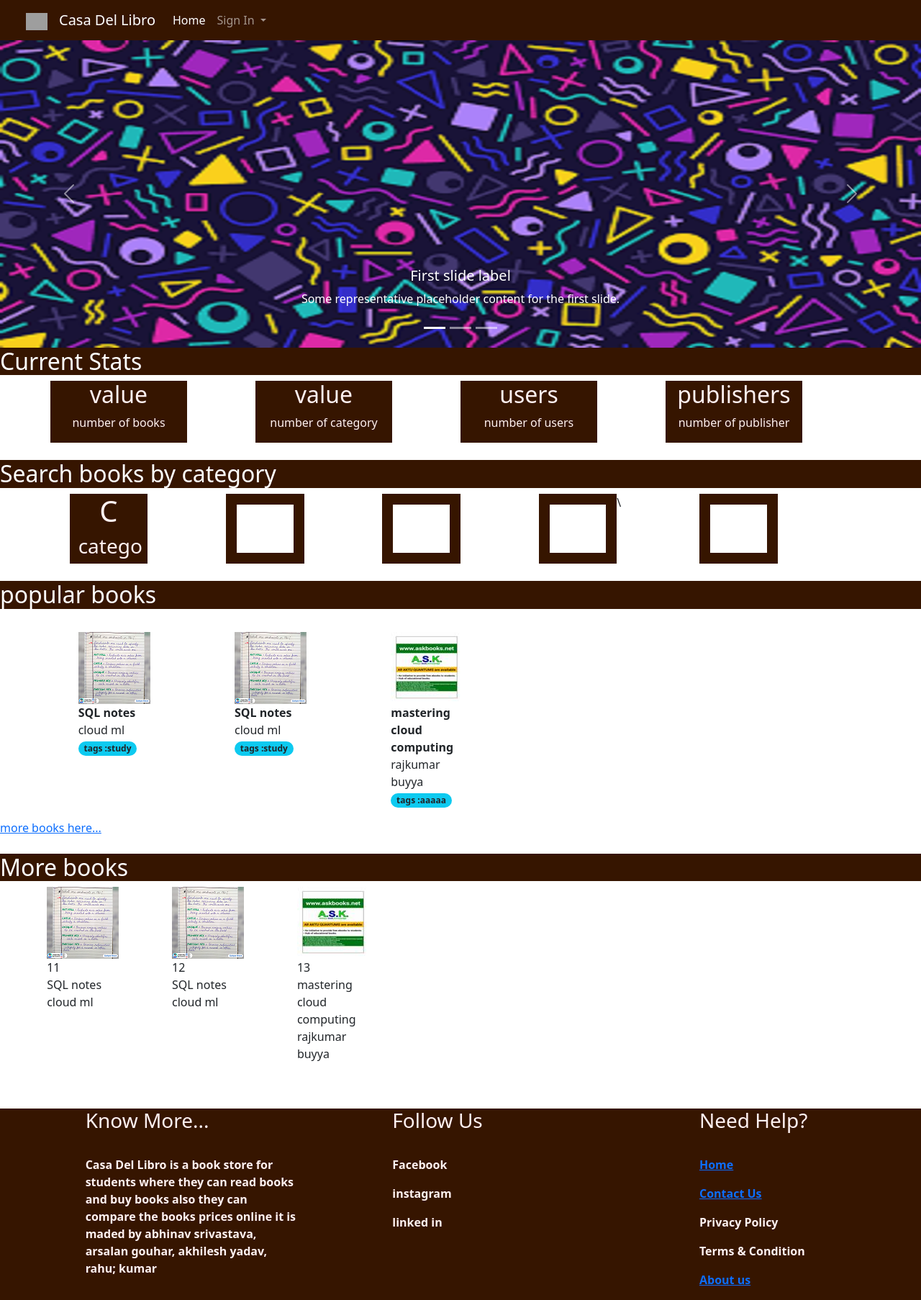
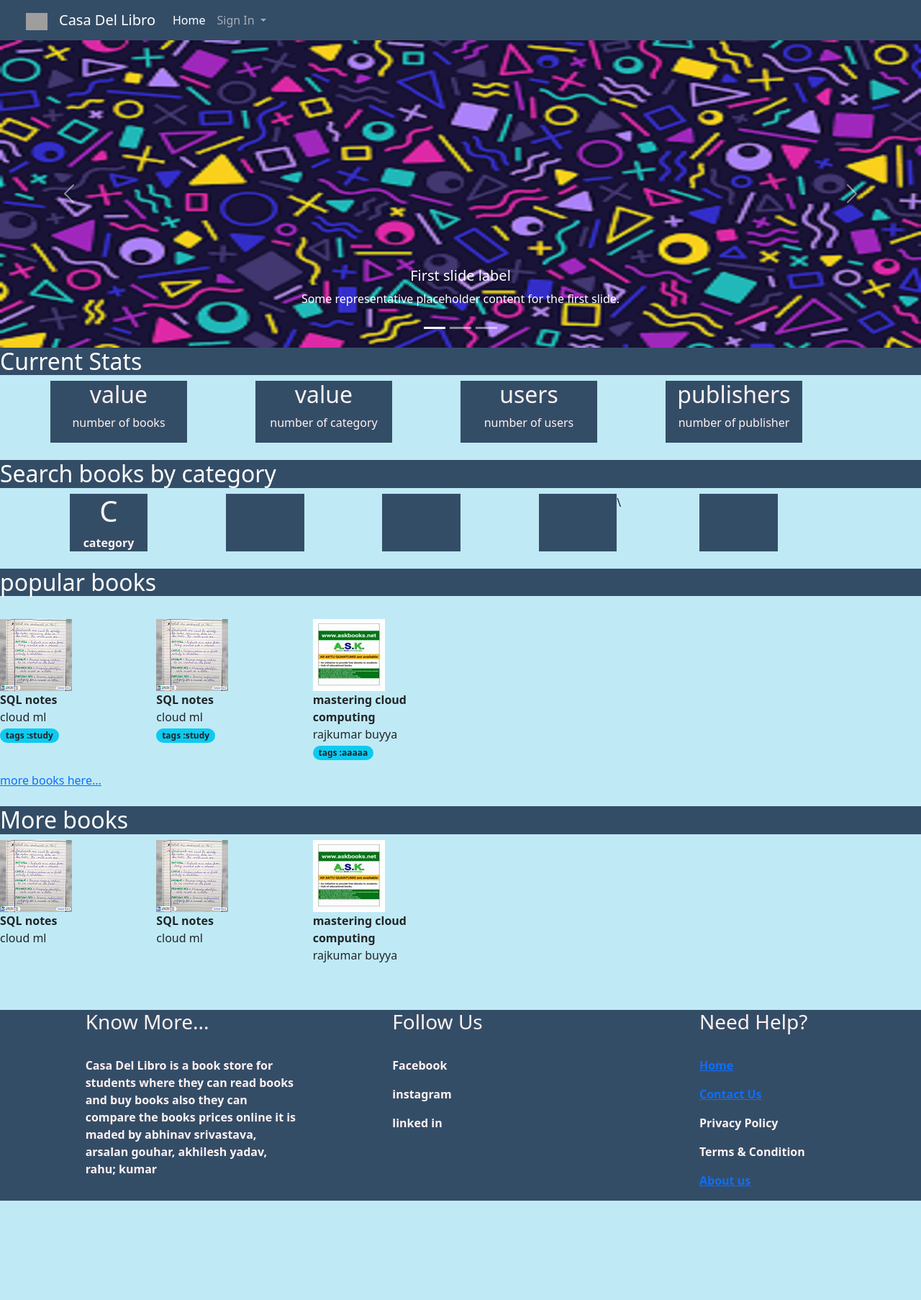
Before and after one commit to abhinav9792/final-year-project-book-store, a Flask app: page / in a window 1280 px wide. Shown: the whole page at 72% size. After the commit the page ends 1668 px from the top, so only its background shows below. Run offline with Flask 2, Linux system fonts and the light colour scheme; data comes from the database, SQL or seed files in the repository; both versions use the stored data as it was after the commit; grey boxes are pictures that could not be loaded.

Commit message:
added a new feature where now we can see who uploaded the file in the admin section added a new table in the upload_book section added a function in basic_func file reduc_image it will redue the size of image which will be displayed on index page changed the color of the website home button on navbar now navigates to home page

```diff
--- a/db.py
+++ b/db.py
@@ -43,6 +43,7 @@ Upload_book =Table(
     Column("upload_book",String),
     Column("type",String),
     Column("images",String),
+    Column("added_by",String)
 
 )
 meta.create_all(engine)
--- a/main.py
+++ b/main.py
@@ -6,7 +6,7 @@ from sqlalchemy.orm import sessionmaker
 
 
 #self created library
-from basic_func import file_upload_pdf_test,add_image
+from basic_func import file_upload_pdf_test,add_image,reduce_image
 
 f= open("templates//data.json","r")
 s= f.read()
@@ -210,29 +210,34 @@ def upload_book():
 
 @app.route("/upload_page", methods=["GET","POST"])
 def upload_page():
-    if request.method =="POST":
-        name= request.form["name_of_book"]
-        author= request.form["name_of_author"]
-        category= request.form["category"]
-        publisher= request.form["publisher"]
-        isbn= request.form["isbn"]
-        file= request.files["upload_book"]
-        a= secure_filename(file.filename)
-        #this function is testing for file is pdf or not ??
-        a= file_upload_pdf_test(a)
-        file.save("static/books/"+a)
-        type = request.form["type"]
+    if "value" in session:
+        sess= session['value']
+        if request.method =="POST":
+            name= request.form["name_of_book"]
+            author= request.form["name_of_author"]
+            category= request.form["category"]
+            publisher= request.form["publisher"]
+            isbn= request.form["isbn"]
+            file= request.files["upload_book"]
+            a= secure_filename(file.filename)
+            #this function is testing for file is pdf or not ??
+            a= file_upload_pdf_test(a)
+            file.save("static/books/"+a)
+            type = request.form["type"]
 
-        #implement here
-        image= add_image(a,name)
+            #implement here
+            b= add_image(a,name)
+            image=reduce_image(b)
 
-        #database uploading goes here--
-        u_book= Upload_book.insert().values(name_of_book=name,name_of_author=author,category=category,publisher=publisher,isbn=isbn,upload_book="static/books/"+a,type=type,images=image)
-        u_book.compile().params
-        conn = engine.connect()
-        conn.execute(u_book)
-        return "success"
-    else: return "something went wrong"
+
+            #database uploading goes here--
+            u_book= Upload_book.insert().values(name_of_book=name,name_of_author=author,category=category,publisher=publisher,isbn=isbn,upload_book="static/books/"+a,type=type,images=image,added_by=sess["name"])
+            u_book.compile().params
+            conn = engine.connect()
+            conn.execute(u_book)
+            return "success"
+        else: return "something went wrong"
+    else: return "Please login"
 
     #
 @app.route("/books")
--- a/static/color.css
+++ b/static/color.css
@@ -1,3 +1,6 @@
+body{
+    background-color:#BFEAF5;
+}
 .heading-banner{
     /*best color  #344D67 */
     /* other color code decide
@@ -7,23 +10,23 @@
     4. 151D3B
     5. 464660
     6. 614124
-    7.  #361500
+    7.  #361500 previous color
     */
-    background-color:  #361500;
+    background-color:#344D67;
     color:#FFF1F1;
 }
 /*about us page*/
 .about_boxes_main{
-    background-color: #361500;
+    background-color: #344D67;
 }
 .about_boxes_text{
-    background-color:#665A48;
+    background-color:#344d67d0;
     color:#FFF1F1;
 }
 
 /* home page css*/
 .category_box{
-    border:15px solid #361500;
+    border:15px solid #344D67;
 }
 
 html, body {
--- a/templates/general_templates.html
+++ b/templates/general_templates.html
@@ -37,7 +37,7 @@
       <div class="collapse navbar-collapse" id="navbarSupportedContent">
         <ul class="navbar-nav me-auto mb-2 mb-lg-0">
           <li class="nav-item">
-            <a class="nav-link active" aria-current="page" href="/home">Home</a>
+            <a class="nav-link active" aria-current="page" href="/">Home</a>
           </li>
           <li class="nav-item dropdown">
             <a class="nav-link dropdown-toggle" href="#" role="button" data-bs-toggle="dropdown" aria-expanded="false">
--- a/templates/home2.html
+++ b/templates/home2.html
@@ -85,26 +85,26 @@
   <h2 style="color:white;"> Search books by category</h2>
 </div>
 
-      <div class="col-sm-12"    >
+      <div class="col-sm-12 text-center">
         <div class="row">
 
               <div class="col-sm-1"> </div>
               <div class="col-sm-1 heading-banner " >
               <h1 class="text-center">C</h1>
-              <h3>catego</h3>
+              <b>category</b>
               </div>
 
               <div class="col-sm-1"></div>
-              <div class="col-sm-1 category_box"></div>
+              <div class="col-sm-1 heading-banner"></div>
 
               <div class="col-sm-1"></div>
-              <div class="col-sm-1 category_box"></div>
+              <div class="col-sm-1 heading-banner"></div>
 
               <div class="col-sm-1"> </div>
-              <div class="col-sm-1 category_box"></div>
+              <div class="col-sm-1 heading-banner"></div>
 \
               <div class="col-sm-1"> </div>
-              <div class="col-sm-1 category_box"></div>
+              <div class="col-sm-1 heading-banner"></div>
 
 
         </div>
@@ -118,8 +118,8 @@
 
         <div class="row" >
           {% for i in book %}
-           <div class="col-sm-1"></div>
-           <div class="col-sm-1">
+
+           <div class="col-sm-2">
             <img src="{{ i[8] }}"/>
             <p>
 
@@ -145,10 +145,10 @@
 
      <div class="row">
       {% for i in m_books %}
-         <div class="col-sm-1 " style="margin-left:5%;">
+         <div class="col-sm-2 ">
           <img src="{{ i[8] }}"/>
-          <p> {{ i[0] }}<br/>
-           {{ i[1] }}<br/>
+          <p>
+           <b>{{ i[1] }}</b><br/>
            {{ i[2] }}<br/>
           </p>
         </div>
```
Also changed, not shown: basic_func.py (+8 -3 lines), Contact_us.db, b.jpeg (added), mastering cloud computing-page-1.jpeg.jpeg (added), static/book_img/ikigai-page-1.jpeg, static/book_img/mastering cloud computing-page-1.jpeg (added), 3 other files.
